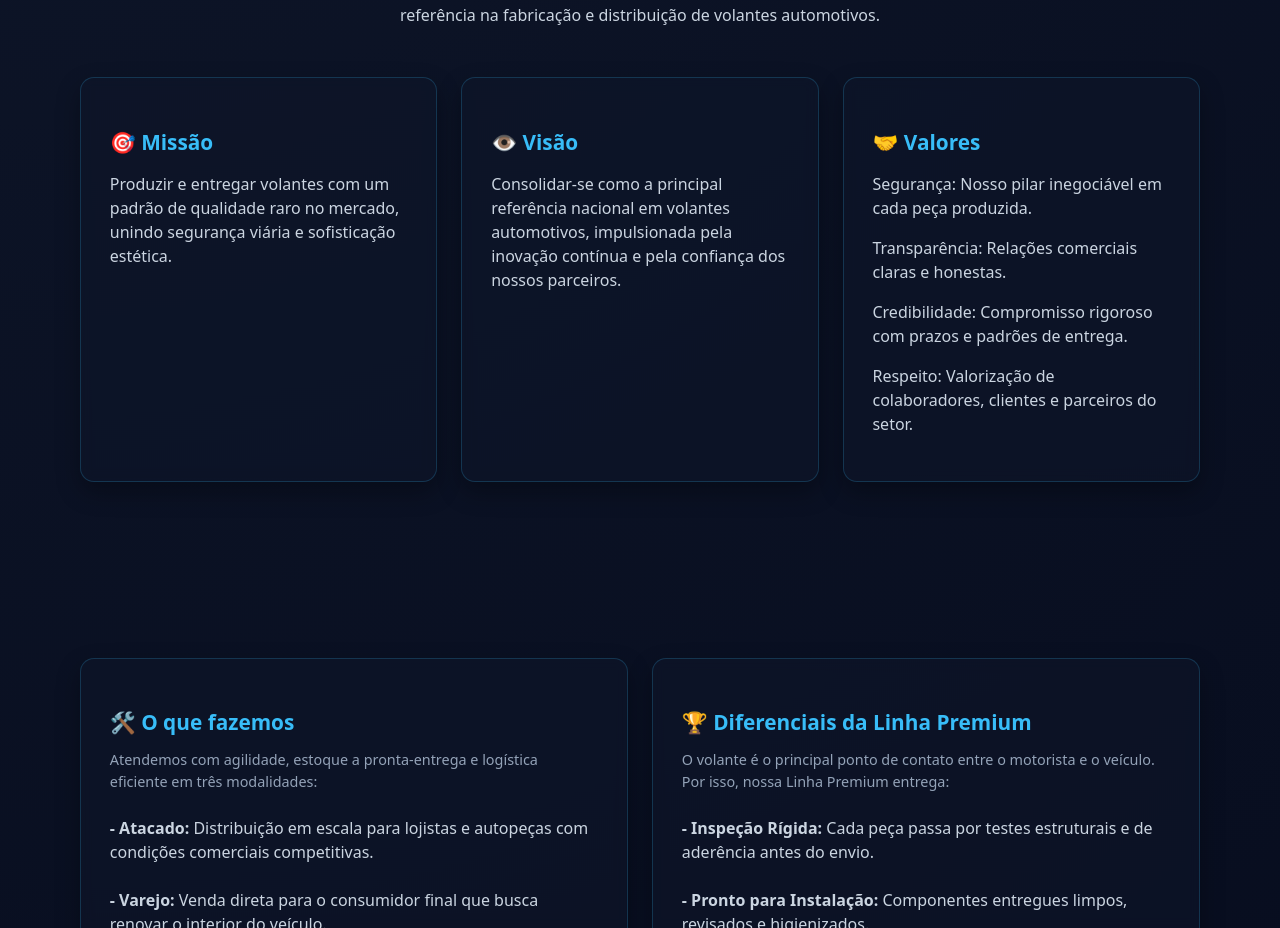
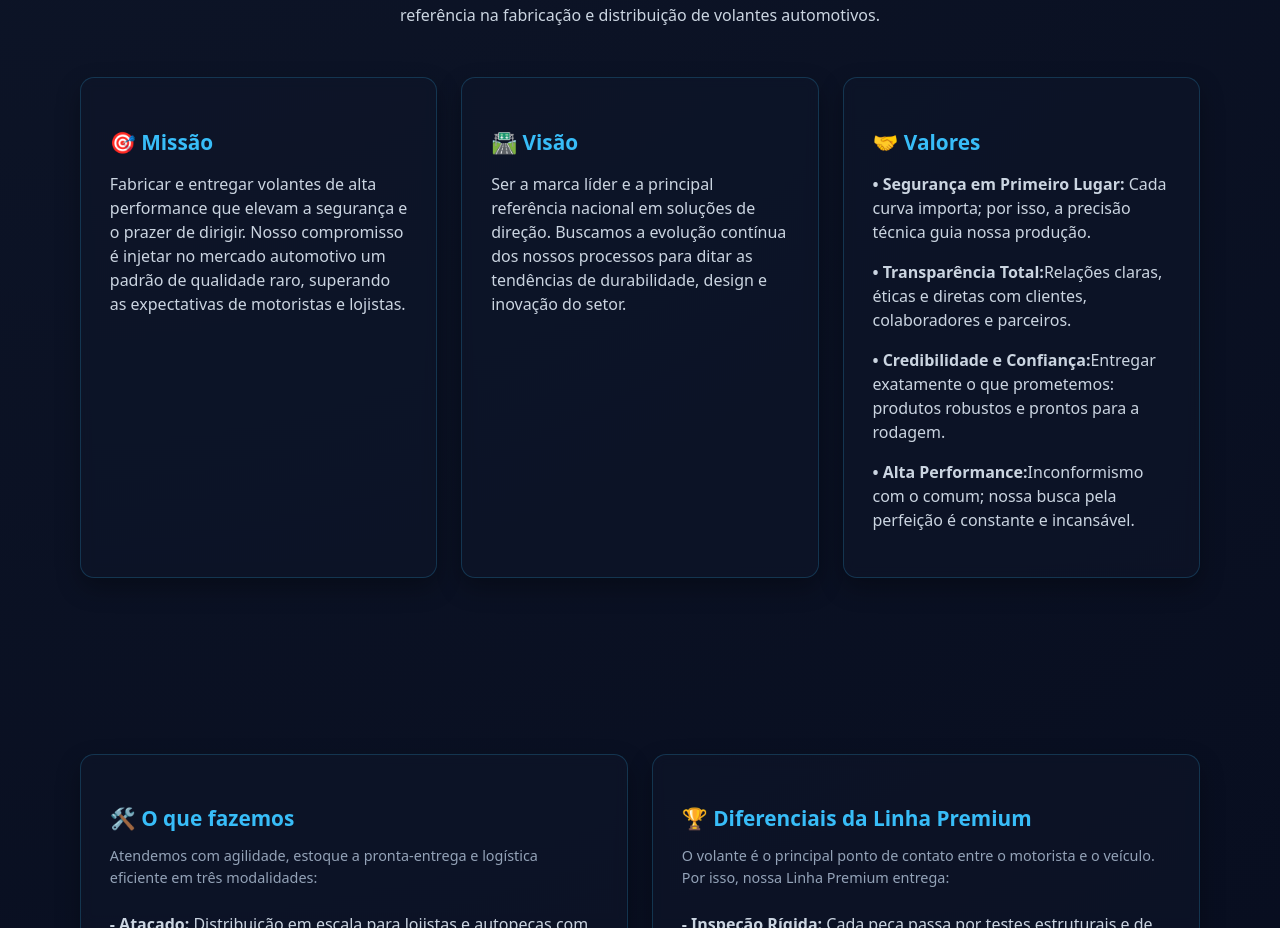
Before and after one commit to guilhermegerra1989/operisflow, a Vue app in the folder apps/operisflow-web/: page / in a window 1280 px wide. Shown: the part 821-1749 px from the top of the page. Built offline with nearby package versions, Linux system fonts and the light colour scheme; no server answers.

Commit message:
descrição inicial

```diff
--- a/apps/operisflow-web/src/modules/ev-volantes/home/pages/Home.vue
+++ b/apps/operisflow-web/src/modules/ev-volantes/home/pages/Home.vue
@@ -173,20 +173,20 @@ function abrirGaleria(marca: Marca) {
 
           <div class="card-info">
             <h3>🎯 Missão</h3>
-            <p>Produzir e entregar volantes com um padrão de qualidade raro no mercado, unindo segurança viária e sofisticação estética.</p>
+            <p>Fabricar e entregar volantes de alta performance que elevam a segurança e o prazer de dirigir. Nosso compromisso é injetar no mercado automotivo um padrão de qualidade raro, superando as expectativas de motoristas e lojistas.</p>
           </div>
 
           <div class="card-info">
-            <h3>👁️ Visão</h3>
-            <p>Consolidar-se como a principal referência nacional em volantes automotivos, impulsionada pela inovação contínua e pela confiança dos nossos parceiros.</p>
+            <h3>🛣️ Visão</h3>
+            <p>Ser a marca líder e a principal referência nacional em soluções de direção. Buscamos a evolução contínua dos nossos processos para ditar as tendências de durabilidade, design e inovação do setor.</p>
           </div>
 
           <div class="card-info">
             <h3>🤝 Valores</h3>
-            <p>Segurança: Nosso pilar inegociável em cada peça produzida.</p>
-            <p>Transparência: Relações comerciais claras e honestas.</p>
-            <p>Credibilidade: Compromisso rigoroso com prazos e padrões de entrega.</p>
-            <p>Respeito: Valorização de colaboradores, clientes e parceiros do setor.</p>
+            <p><b>• Segurança em Primeiro Lugar:</b> Cada curva importa; por isso, a precisão técnica guia nossa produção.</p>
+            <p><b>•	Transparência Total:</b>Relações claras, éticas e diretas com clientes, colaboradores e parceiros.</p>
+            <p><b>•	Credibilidade e Confiança:</b>Entregar exatamente o que prometemos: produtos robustos e prontos para a rodagem.</p>
+            <p><b>•	Alta Performance:</b>Inconformismo com o comum; nossa busca pela perfeição é constante e incansável.</p>
           </div>
 
         </div>
```
